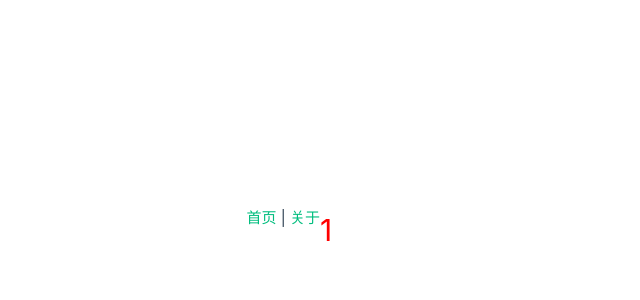
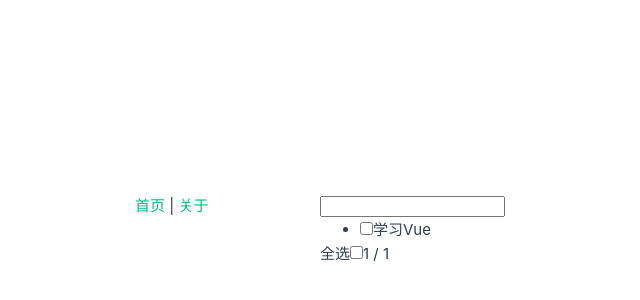
Before and after one commit to Quantriple/geek-vue, a Vue app: page / in a window 1280 px wide. Shown: the part 170-470 px from the top of the page, without its empty margins (320-960 px from the left). Built offline with nearby package versions, Linux system fonts and the light colour scheme.

Commit message:
增加pdf转word模板vue代码

```diff
--- a/src/App.vue
+++ b/src/App.vue
@@ -1,6 +1,7 @@
 <script setup>
 import { RouterLink, RouterView } from 'vue-router'
 import HelloWorld from './components/HelloWorld.vue'
+import Todolist from "@/components/Todolist.vue";
 </script>
 
 <!--<template>
@@ -25,7 +26,8 @@ import HelloWorld from './components/HelloWorld.vue'
     <router-link to="/">首页</router-link> |
     <router-link to="/about">关于</router-link>
   </div>
-  <router-view></router-view>
+  <Todolist></Todolist>
+<!--  <router-view></router-view>-->
 </template>
 
 <style scoped>
--- a/src/components/Todolist.vue
+++ b/src/components/Todolist.vue
@@ -1,18 +1,52 @@
 <template>
-
   <div>
-    <h1 @click="add">{{ count}}</h1>
+    <input type="text" v-model="title" @keydown.enter="addTodo"/>
+    <button v-if="active < all" @click="clear">清理</button>
+    <ul v-if="todos.length">
+      <li v-for="todo in todos">
+        <input type="checkbox" v-model="todo.done"/>
+        <span :class="{ done: todo.done }"> {{ todo.title }}</span>
+      </li>
+    </ul>
+    <div v-else>暂无数据</div>
+    <div>
+      全选<input type="checkbox" v-model="allDone"/>
+      <span> {{ active }} / {{ all }} </span>
+    </div>
   </div>
 </template>
+<script setup>
+import {ref, computed} from "vue";
 
-<script setup>
-import {ref} from "vue";
+let title = ref("");
+let todos = ref([{title: '学习Vue', done: false}])
 
-let count = ref(1);
+function addTodo() {
+  todos.value.push({
+    title: title.value,
+    done: false,
+  });
+  title.value = "";
+}
 
-function add() {
-  count.value++;
+function clear() {
+  todos.value = todos.value.filter((v) => !v.done);
 }
+
+let active = computed(() => {
+  return todos.value.filter((v) => !v.done).length;
+});
+let all = computed(() => todos.value.length);
+let allDone = computed({
+  get: function () {
+    return active.value === 0;
+  },
+  set: function (value) {
+    todos.value.forEach((todo) => {
+      todo.done = value;
+    });
+  },
+});
 </script>
 
 <style scoped>
```
Also changed, not shown: src/components/PdfToWord.vue (added, +49 -0 lines).
